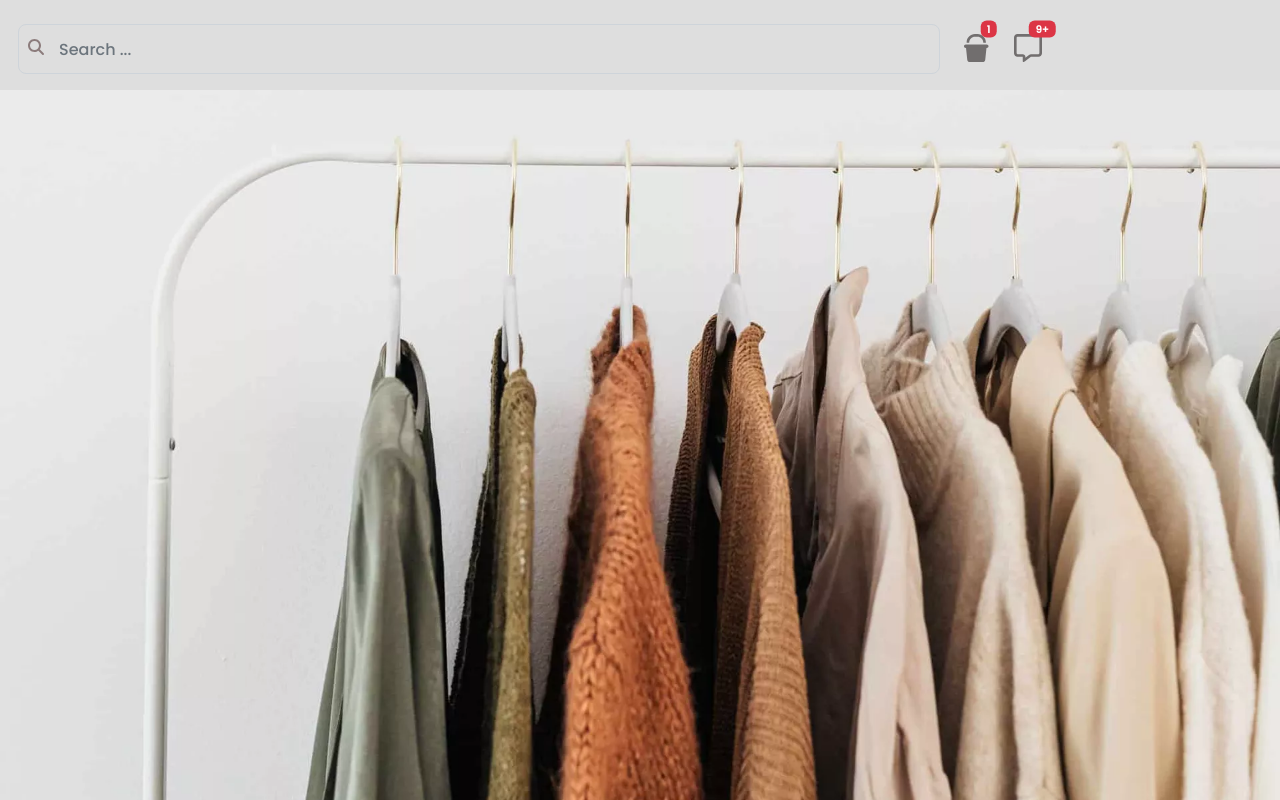
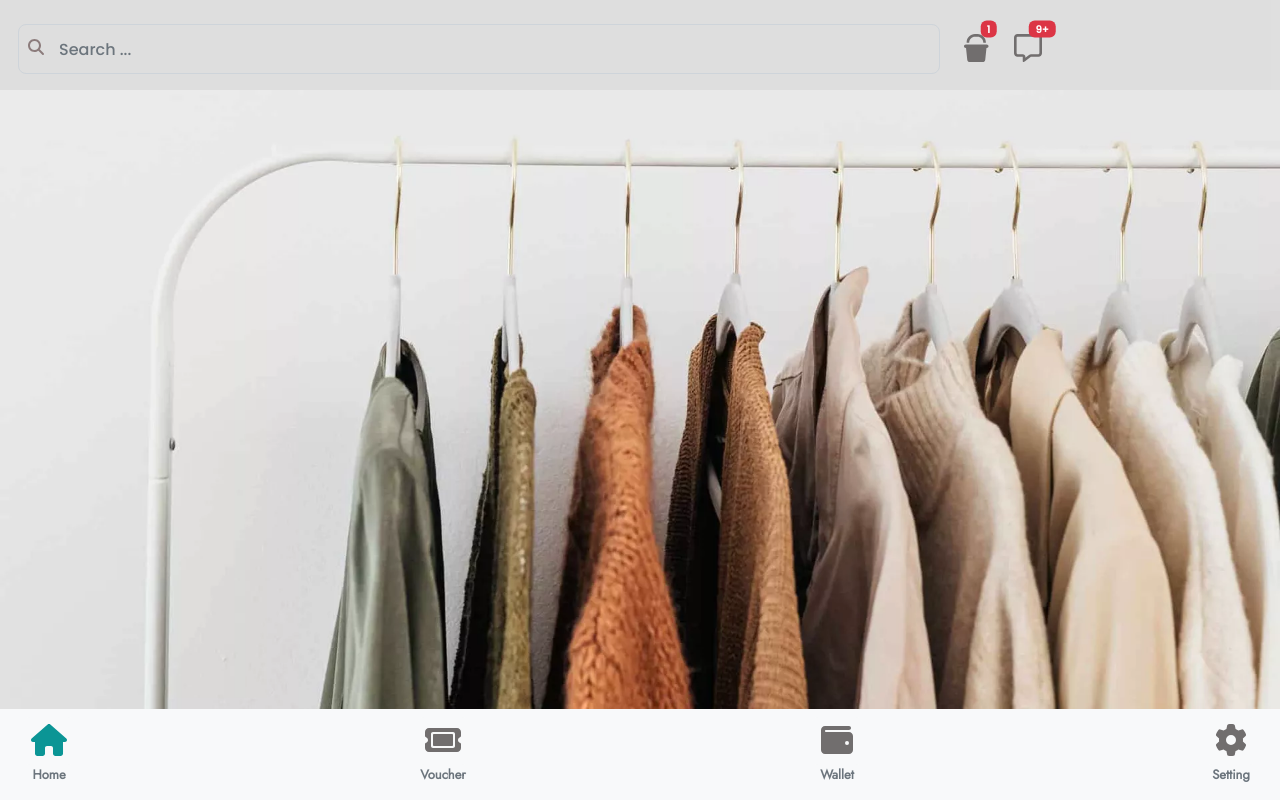
Before and after one commit to Stano-254/e-commerce, an Angular app: page /product in a window 1280 px wide. Shown: the top 800 px of the page. Built offline with nearby package versions, Linux system fonts and the light colour scheme.

Commit message:
added main menu

```diff
--- a/angular.json
+++ b/angular.json
@@ -111,7 +111,8 @@
 
             "scripts": [
 
-              "node_modules/bootstrap/dist/js/bootstrap.bundle.min.js"
+              "node_modules/bootstrap/dist/js/bootstrap.bundle.min.js",
+              "node_modules/popper.js/dist/popper.js"
 
             ]
           }
--- a/package.json
+++ b/package.json
@@ -15,6 +15,7 @@
     "@angular/compiler": "^15.2.0",
     "@angular/core": "^15.2.0",
     "@angular/forms": "^15.2.0",
+    "@angular/localize": "^15.2.6",
     "@angular/platform-browser": "^15.2.0",
     "@angular/platform-browser-dynamic": "^15.2.0",
     "@angular/router": "^15.2.0",
@@ -28,6 +29,7 @@
     "bootstrap-icons": "^1.10.4",
     "express": "^4.18.2",
     "path": "^0.12.7",
+    "popper.js": "^1.16.1",
     "rxjs": "~7.8.0",
     "tslib": "^2.3.0",
     "zone.js": "~0.12.0"
--- a/src/app/app.module.ts
+++ b/src/app/app.module.ts
@@ -4,7 +4,7 @@ import { AppRoutingModule } from './app-routing.module'
 
 import { NgbModule } from '@ng-bootstrap/ng-bootstrap';
 import {FontAwesomeModule, FaIconLibrary} from '@fortawesome/angular-fontawesome';
-import {faMagnifyingGlass, faBucket, faStar, faGrip, faPlaneUp, faClipboardList, faGlobe, faCircleDollarToSlot, faStore} from '@fortawesome/free-solid-svg-icons';
+import {faMagnifyingGlass, faBucket, faStar, faGrip, faPlaneUp, faClipboardList, faGlobe, faCircleDollarToSlot, faStore, faHouse, faTicket, faWallet, faGear} from '@fortawesome/free-solid-svg-icons';
 import { faMessage,faHeart} from '@fortawesome/free-regular-svg-icons';
 
 import { AppComponent } from './app.component';
@@ -50,7 +50,9 @@ export class AppModule {
           faClipboardList,
           faGlobe,
           faCircleDollarToSlot,
-          faStore
+          faStore,
+          faHouse,
+          faTicket,faWallet,faGear
 
 
     );
--- a/src/app/dashboard/dashboard.component.html
+++ b/src/app/dashboard/dashboard.component.html
@@ -26,7 +26,18 @@
         </div>
     </div>
     <div class="product-couresul">
-        <img src="assets/img/large_display.png"  class="img-fluid">
+        <div class="carousel-inner">
+            <div class="carousel-item active">
+              <img class="img-fluid img-dark" src="assets/img/large_display.png" alt="slide">
+              <div class="cointainer-fluid" style="background-color: rgba(0, 0, 0, 0.677);">
+                <div class="carousel-caption text-left" style="left: 3;text-align: left;">
+                  <h1 class="display-1 text-black ">80% OFF</h1>
+                  <p class="text-black text-xl">discover fashion that suits to your style</p>
+                  <p><a class="btn btn-lg btn-secondary" href="#" role="button">Check this out</a></p>
+                </div>
+              </div>
+            </div>
+        </div>
     </div>
     <div>
         <app-addonservices></app-addonservices>
@@ -39,8 +50,36 @@
         </div>
         <app-product></app-product>
     </div>
-    <div>
-        <!-- test -->
+    <div class="navigation fixed-bottom  bg-light pt-2 px-4 br-8" >
+
+        <div class="d-flex justify-content-between" id="main-nav">
+            <div class="icon-container justify-content-center">
+                <div class="card bg-light">
+                    <span class="service-icon"><fa-icon [icon]="['fas', 'home']" style="color:#0b9595"></fa-icon></span>
+                </div>
+                <p class="text-center text-muted">Home</p>
+            </div>
+            <div class="icon-container">
+                <div class="card bg-light">
+                    <span class="service-icon "><fa-icon [icon]="['fas', 'ticket']"></fa-icon></span>
+                </div>
+                <p class="text-center text-muted">Voucher</p>
+            </div>
+            <div class="icon-container">
+                <div class="card bg-light">
+                    <span class="service-icon "><fa-icon [icon]="['fas', 'wallet']"></fa-icon></span>
+                </div>
+                <p class="text-center text-muted">Wallet</p>
+            </div>
+            <div class="icon-container">
+                <div class="card bg-light">
+                    <span class="service-icon "><fa-icon [icon]="['fas', 'gear']"></fa-icon></span>
+                </div>
+                <p class="text-center text-muted">Setting</p>
+            </div>
+
+
+        </div>
 
     </div>
 </div>
--- a/src/app/dashboard/dashboard.component.scss
+++ b/src/app/dashboard/dashboard.component.scss
@@ -25,3 +25,33 @@
   .bestseller-banner p {
     text-align: end;
   }
+
+  #main-nav{
+    display: flex;
+    justify-content: space-between;
+}
+#main-nav .card{
+    border: none;
+    width: 50px;
+
+}
+#main-nav .icon-container{
+    display: flex;
+    align-items: center;
+    flex-direction: column;
+    align-content: center;
+    text-align: center;
+}
+.service-icon{
+    align-content: center;
+    vertical-align: middle;
+    justify-content: center;
+    text-align: center;
+    font-size: 2rem;
+
+}
+.icon-container p {
+    font-family: 'Jost', sans-serif;
+    font-size: small;
+    font-weight: 800;
+}
--- a/src/index.html
+++ b/src/index.html
@@ -9,5 +9,6 @@
 </head>
 <body>
   <app-root></app-root>
+  <script src="https://code.jquery.com/jquery-3.6.4.slim.js" integrity="sha256-dWvV84T6BhzO4vG6gWhsWVKVoa4lVmLnpBOZh/CAHU4=" crossorigin="anonymous"></script>
 </body>
 </html>
```
Also changed, not shown: 2 other files (tests, documents, lock files or other folders).
